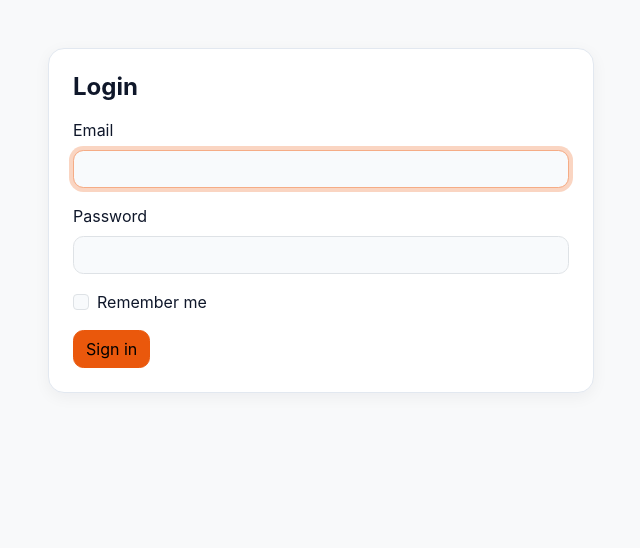
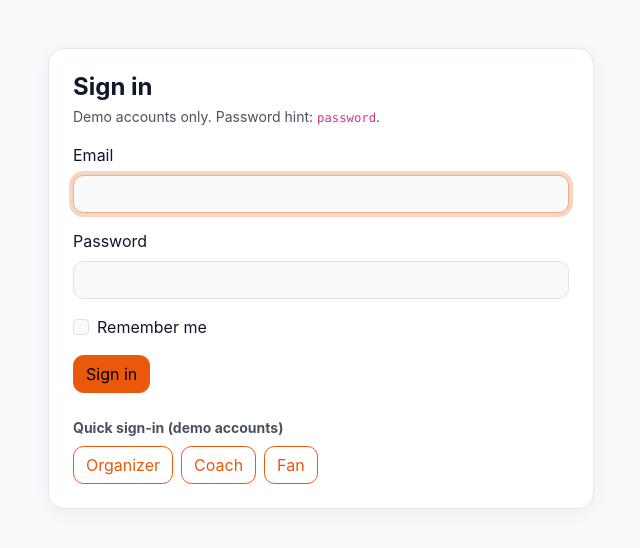
Before and after one commit to Wardikhead/HoopFlow, a Laravel app: page /login in a window 1280 px wide. Shown: the top 548 px of the page, without its empty margins (319-959 px from the left). Run offline with Laravel 12, Linux system fonts and the light colour scheme; style sheets or scripts are compiled from the project's sources; some libraries are stand-ins or nearby versions.

Commit message:
feat(auth): login view with demo accounts

```diff
--- a/src/resources/views/auth/login.blade.php
+++ b/src/resources/views/auth/login.blade.php
@@ -7,31 +7,65 @@
         <div class="row justify-content-center">
             <div class="col-12 col-md-6">
                 <div class="hf-card p-4">
-                    <h1 class="h4 fw-bold mb-3">Login</h1>
+                    <h1 class="h4 fw-bold mb-1">Sign in</h1>
+                    <p class="text-muted small mb-3">Demo accounts only. Password hint: <code>password</code>.</p>
+
+                    @if ($errors->any())
+                        <div class="alert alert-danger" role="alert">
+                            @foreach ($errors->all() as $error)
+                                <div>{{ $error }}</div>
+                            @endforeach
+                        </div>
+                    @endif
 
                     <form method="POST" action="{{ route('login') }}">
                         @csrf
 
                         <div class="mb-3">
                             <label for="email" class="form-label">Email</label>
-                            <input id="email" type="email" name="email" value="{{ old('email') }}" class="form-control" required autofocus>
+                            <input id="email" type="email" name="email" value="{{ old('email') }}" class="form-control" required autofocus autocomplete="username" data-testid="login-email">
                             @error('email')
-                                <div class="text-danger small mt-1">{{ $message }}</div>
+                                <div class="text-danger small mt-1" data-testid="login-email-error">{{ $message }}</div>
                             @enderror
                         </div>
 
                         <div class="mb-3">
                             <label for="password" class="form-label">Password</label>
-                            <input id="password" type="password" name="password" class="form-control" required>
+                            <input id="password" type="password" name="password" class="form-control" required autocomplete="current-password" data-testid="login-password">
+                            @error('password')
+                                <div class="text-danger small mt-1">{{ $message }}</div>
+                            @enderror
                         </div>
 
                         <div class="mb-3 form-check">
-                            <input id="remember" type="checkbox" name="remember" class="form-check-input">
+                            <input id="remember" type="checkbox" name="remember" value="1" class="form-check-input" @checked(old('remember'))>
                             <label for="remember" class="form-check-label">Remember me</label>
                         </div>
 
-                        <button type="submit" class="btn btn-primary">Sign in</button>
+                        <button type="submit" class="btn btn-primary" data-testid="login-submit">Sign in</button>
                     </form>
+
+                    <p class="text-muted small fw-bold mt-4 mb-2">Quick sign-in (demo accounts)</p>
+                    <div class="d-flex flex-wrap gap-2">
+                        <form method="POST" action="{{ route('login') }}" class="d-inline">
+                            @csrf
+                            <input type="hidden" name="email" value="organizer@hoopflow.ph">
+                            <input type="hidden" name="password" value="password">
+                            <button type="submit" class="btn btn-outline-primary" data-testid="quick-login-organizer">Organizer</button>
+                        </form>
+                        <form method="POST" action="{{ route('login') }}" class="d-inline">
+                            @csrf
+                            <input type="hidden" name="email" value="coach.marcus@hoopflow.ph">
+                            <input type="hidden" name="password" value="password">
+                            <button type="submit" class="btn btn-outline-primary" data-testid="quick-login-coach">Coach</button>
+                        </form>
+                        <form method="POST" action="{{ route('login') }}" class="d-inline">
+                            @csrf
+                            <input type="hidden" name="email" value="fan.juan@hoopflow.ph">
+                            <input type="hidden" name="password" value="password">
+                            <button type="submit" class="btn btn-outline-primary" data-testid="quick-login-fan">Fan</button>
+                        </form>
+                    </div>
                 </div>
             </div>
         </div>
```
